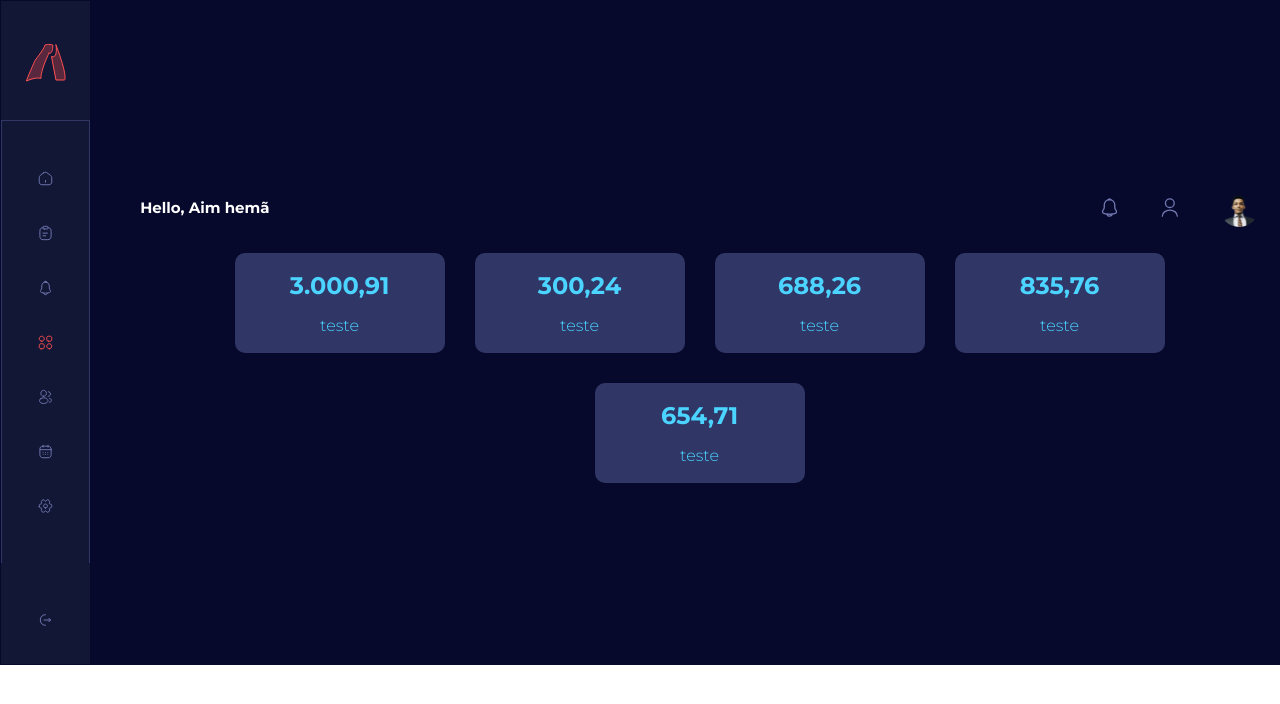
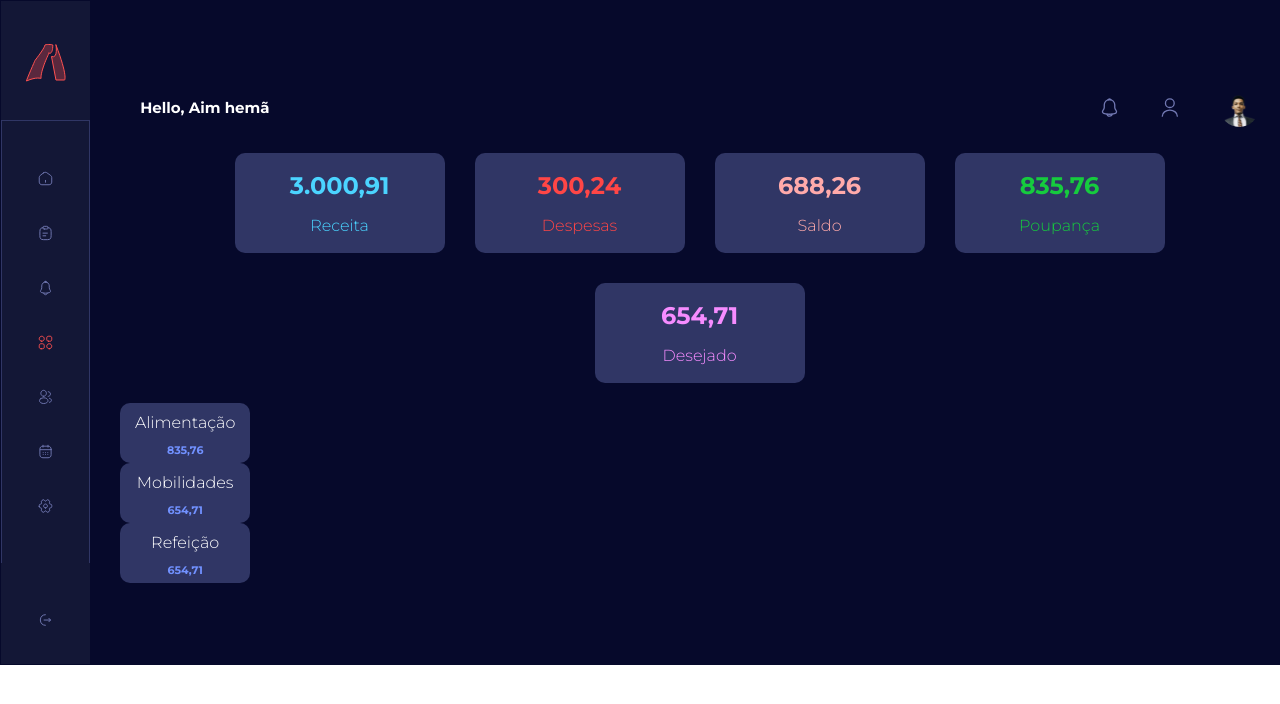
Before and after one commit to hemaAim/Dashboard__financas, a Next.js app: page / in a window 1280 px wide. Shown: the top 704 px of the page. Built offline with nearby package versions, Linux system fonts and the light colour scheme.

Commit message:
feat: change color card mid

```diff
--- a/src/components/Card/styles.ts
+++ b/src/components/Card/styles.ts
@@ -19,6 +19,9 @@ const ColorsCard = {
     `,
     Branco: css`
       color: #fff;
+      h1{
+        color: #7191ff
+      }
     `
   }
 
--- a/src/components/Main/index.tsx
+++ b/src/components/Main/index.tsx
@@ -4,20 +4,38 @@ import Sidbar from 'components/Sidbar'
 import * as S from './styles'
 
 const Main = ({}) => (
-
-
   <S.Wrapper>
-    <Sidbar/>
+    <Sidbar />
     <S.Main>
-    <Header/>
-    <S.AllCard>
-<Card color='Azul' description='teste ' size='Cardmedio' valor='3.000,91'/>
-<Card color='Azul' description='teste ' size='Cardmedio' valor='300,24'/>
-<Card color='Azul' description='teste ' size='Cardmedio' valor='688,26'/>
-<Card color='Azul' description='teste ' size='Cardmedio' valor='835,76'/>
-<Card color='Azul' description='teste ' size='Cardmedio' valor='654,71'/>
-   </S.AllCard>
-   </S.Main>
+      <Header />
+      <S.AllCard>
+        <Card color="Azul"    description="Receita"   valor="3.000,91"/>
+        <Card color="Vermelho"description="Despesas"  valor="300,24"  />
+        <Card color="Rosa"    description="Saldo "    valor="688,26"  />
+        <Card color="Verde"   description="Poupança"  valor="835,76"  />
+        <Card color="Lilais"  description="Desejado"  valor="654,71"  />
+      </S.AllCard>
+      <S.Second_main>
+        <Card
+          color="Branco"
+          description="Alimentação"
+          size="Cardpequeno"
+          valor="835,76"
+        />
+        <Card
+          color="Branco"
+          description="Mobilidades"
+          size="Cardpequeno"
+          valor="654,71"
+        />
+        <Card
+          color="Branco"
+          description="Refeição"
+          size="Cardpequeno"
+          valor="654,71"
+        />
+      </S.Second_main>
+    </S.Main>
   </S.Wrapper>
 )
 
--- a/src/components/Main/styles.ts
+++ b/src/components/Main/styles.ts
@@ -27,3 +27,6 @@ export const AllCard = styled.div`
 
 
 `
+export const Second_main = styled.main`
+
+`;
```
